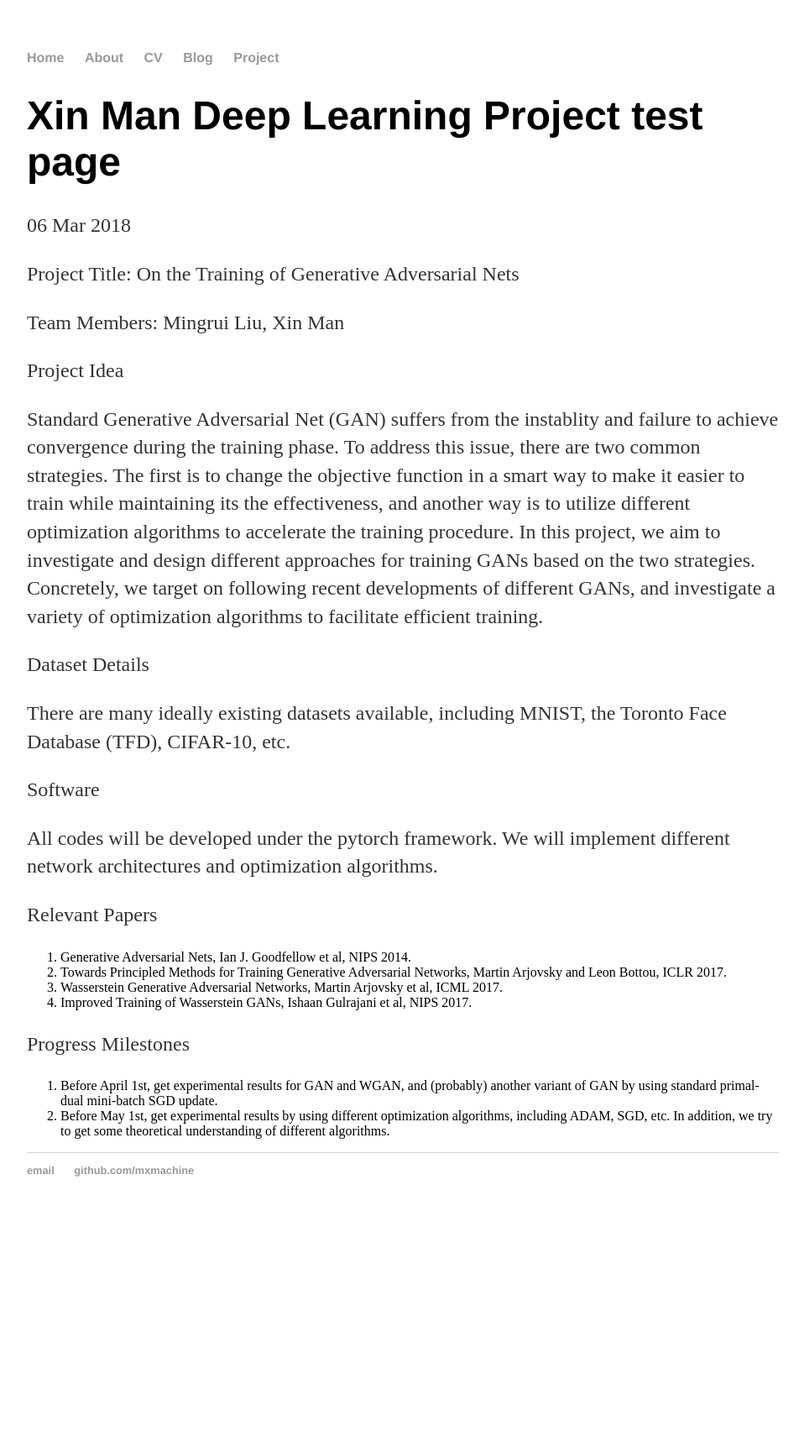
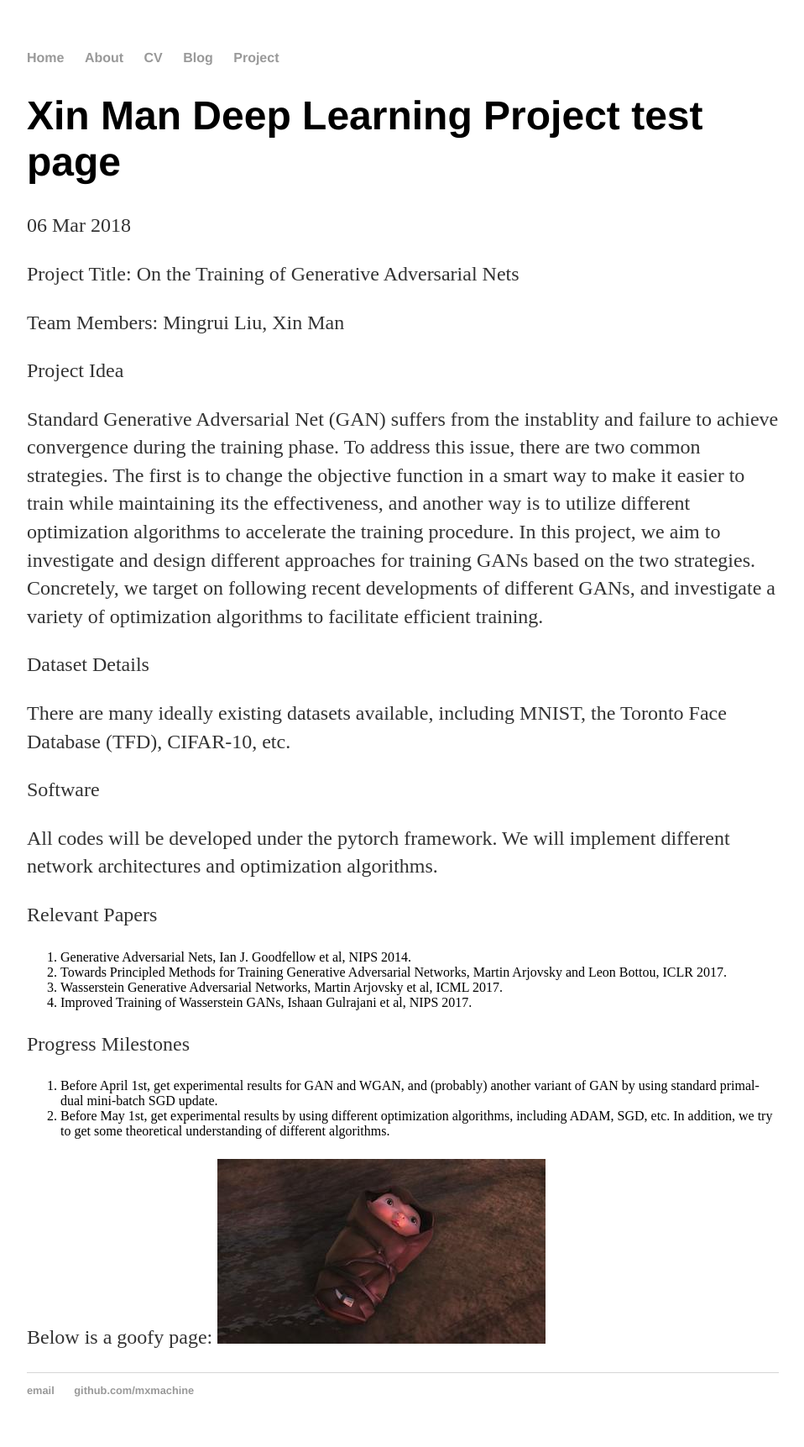
Before and after one commit to mxmachine/mxmachine.github.io, a Jekyll site: the page built from _posts/2018-03-06-Deep-Learning-Project-test.md, in a window 1280 px wide. Shown: the whole page at 84% size, without its empty margins (160-1118 px from the left). Built offline with Jekyll 4.4.1, drawn with Linux system fonts in a browser that asks for light colours; before the commit the page ends 1461 px from its top, so only the background shows below that.

Commit message:
Update 2018-03-06-Deep-Learning-Project-test.md

```diff
--- a/_posts/2018-03-06-Deep-Learning-Project-test.md
+++ b/_posts/2018-03-06-Deep-Learning-Project-test.md
@@ -32,3 +32,6 @@ Progress Milestones
 
 1. Before April 1st, get experimental results for GAN and WGAN, and (probably) another variant of GAN by using standard primal-dual mini-batch SGD update.
 2. Before May 1st, get experimental results by using different optimization algorithms, including ADAM, SGD, etc. In addition, we try to get some theoretical understanding of different algorithms.
+
+Below is a goofy page:
+![My helpful screenshot]({{ "/assets/u=1659331746,2979952409&fm=21&gp=0.jpg" | absolute_url }})
```
